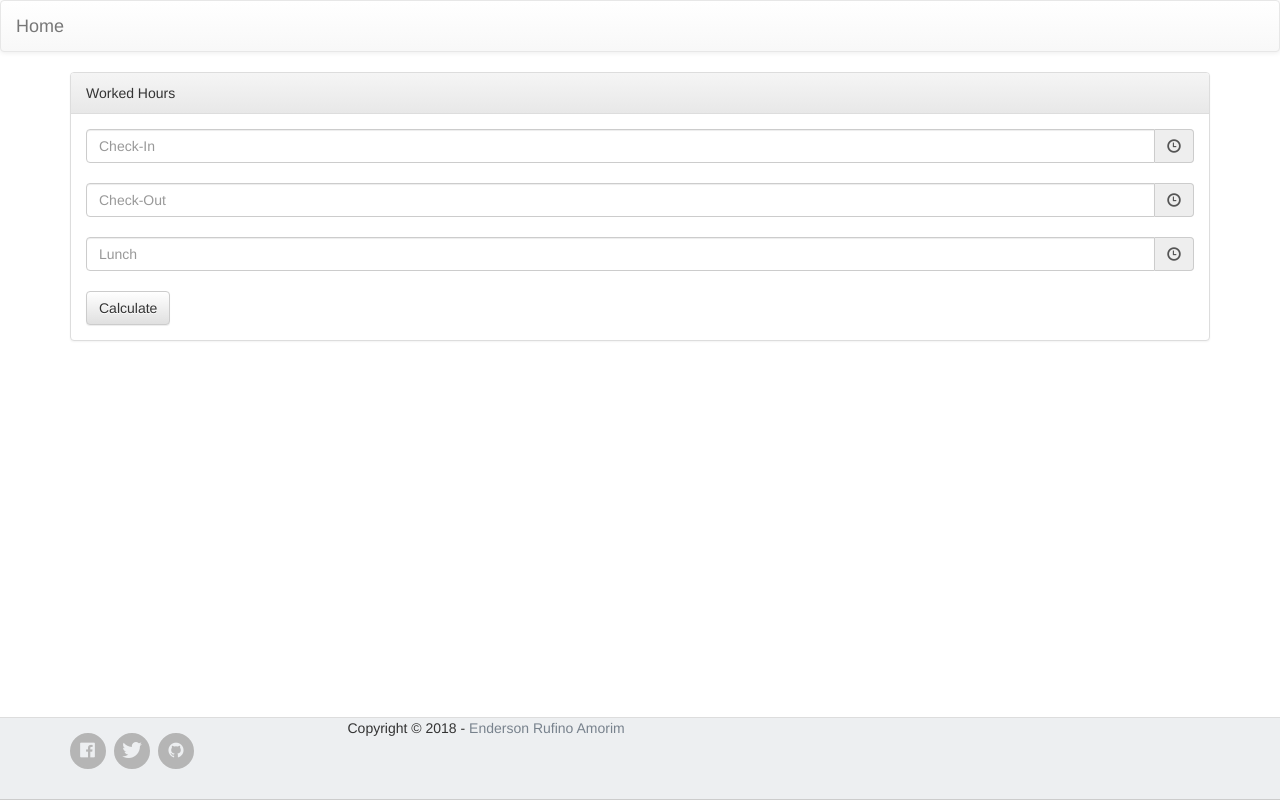
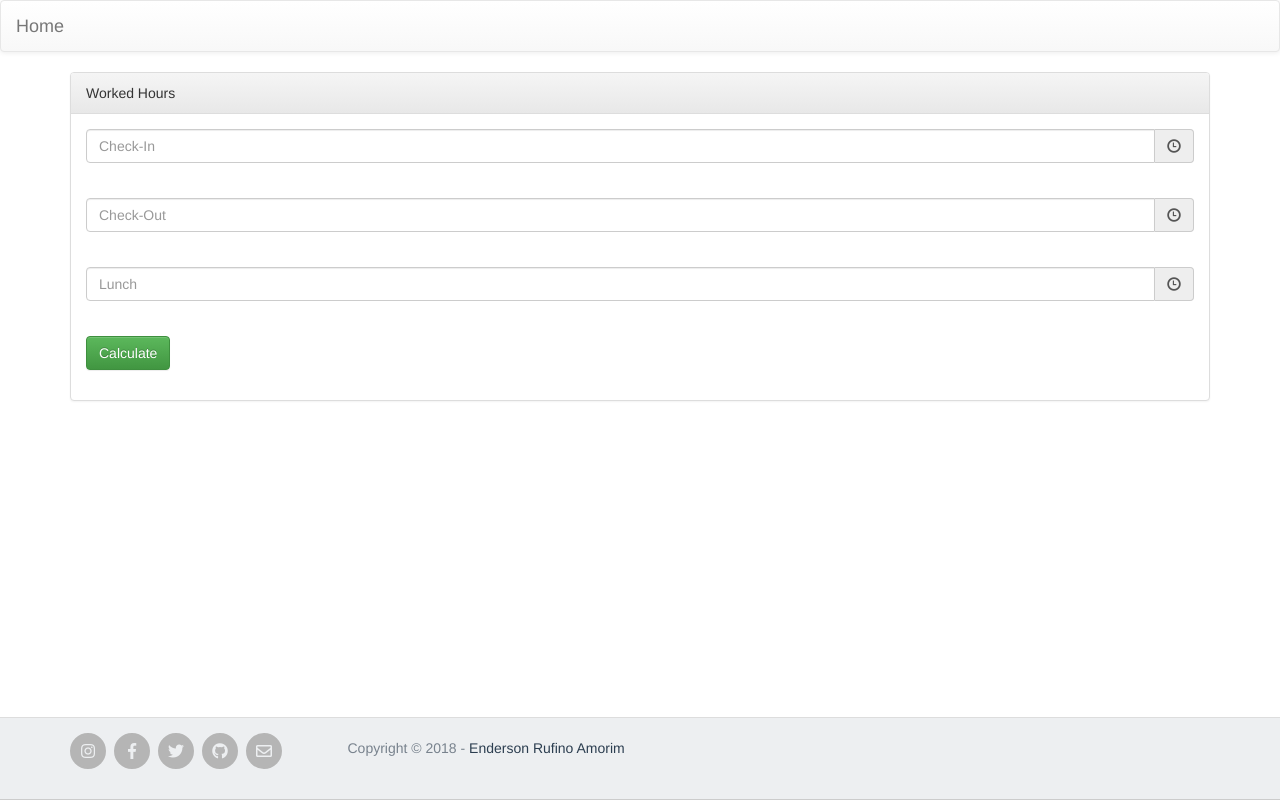
Before and after one commit to endersonra/WorkedHours, a plain HTML site: page index.html in a window 1280 px wide. Drawn offline with nearby package versions, Linux system fonts and the light colour scheme.

Commit message:
alter position of clock picker and icons socials

```diff
--- /dev/null
+++ b/css/container.css
@@ -0,0 +1,3 @@
+.container{
+    border-top: 55px;
+}
--- a/css/footer.css
+++ b/css/footer.css
@@ -28,16 +28,20 @@
 	color: #7F8C8D;
 }
 .footer ul li a {
-	padding: 0 0 5px 0;
+	padding: 0 0 0px 0;
 	display: block;
 }
 .footer a {
+	color: #2c3e50;
+	text-decoration: none;
+}
+
+.footer p {
+	margin-top: 20px;
+	margin-left: 70;
 	color: #78828D;
 	text-decoration: none;
 }
-
-
-
 
 .social li {
 	background: none repeat scroll 0 0 #B5B5B5;
--- a/index.html
+++ b/index.html
@@ -13,13 +13,20 @@
     <link href="css/standalone.css" rel="stylesheet">
     <link href="css/devicon.css" rel="stylesheet">
     <link href="css/footer.css" rel="stylesheet">
-    <link rel="stylesheet" href="https://maxcdn.bootstrapcdn.com/bootstrap/3.3.7/css/bootstrap.min.css" integrity="sha384-BVYiiSIFeK1dGmJRAkycuHAHRg32OmUcww7on3RYdg4Va+PmSTsz/K68vbdEjh4u" crossorigin="anonymous">
-    <link rel="stylesheet" href="https://maxcdn.bootstrapcdn.com/bootstrap/3.3.7/css/bootstrap-theme.min.css" integrity="sha384-rHyoN1iRsVXV4nD0JutlnGaslCJuC7uwjduW9SVrLvRYooPp2bWYgmgJQIXwl/Sp" crossorigin="anonymous">
+    <link href="css/font-awesome.min.css">
+    <link rel="stylesheet" href="https://maxcdn.bootstrapcdn.com/bootstrap/3.3.7/css/bootstrap.min.css" integrity="sha384-BVYiiSIFeK1dGmJRAkycuHAHRg32OmUcww7on3RYdg4Va+PmSTsz/K68vbdEjh4u"
+        crossorigin="anonymous">
+    <link rel="stylesheet" href="https://maxcdn.bootstrapcdn.com/bootstrap/3.3.7/css/bootstrap-theme.min.css" integrity="sha384-rHyoN1iRsVXV4nD0JutlnGaslCJuC7uwjduW9SVrLvRYooPp2bWYgmgJQIXwl/Sp"
+        crossorigin="anonymous">
     <link rel="stylesheet" href="https://cdn.rawgit.com/konpa/devicon/df6431e323547add1b4cf45992913f15286456d3/devicon.min.css">
+    <link rel="stylesheet" href="https://use.fontawesome.com/releases/v5.2.0/css/all.css" integrity="sha384-hWVjflwFxL6sNzntih27bfxkr27PmbbK/iSvJ+a4+0owXq79v+lsFkW54bOGbiDQ"
+        crossorigin="anonymous">
+
     <script src="js/jquery-1.10.2.js"></script>
     <script src="js/clockpicker.js"></script>
     <script src="js/notify.min.js"></script>
 </head>
+
 <body>
     <nav class="navbar navbar-default">
         <div class="container-fixed">
@@ -28,13 +35,16 @@
             </div>
         </div>
     </nav>
+
+    <form>
         <div class="container">
 
             <div class="panel panel-default">
                 <div class="panel-heading">Worked Hours</div>
                 <div class="panel-body">
 
-                <div class="input-group clockpicker" data-placement="left" data-align="top" data-autoclose="true">
+
+                    <div class="input-group clockpicker form-group">
                         <input type="text" class="form-control" placeholder="Check-In" id="checkIn">
                         <span class="input-group-addon">
                             <span class="glyphicon glyphicon-time"></span>
@@ -43,7 +53,7 @@
 
                     <br/>
 
-                <div class="input-group clockpicker" data-placement="left" data-align="top" data-autoclose="true">
+                    <div class="input-group clockpicker form-group">
                         <input type="text" class="form-control" placeholder="Check-Out" id="checkOut">
                         <span class="input-group-addon">
                             <span class="glyphicon glyphicon-time"></span>
@@ -52,7 +62,7 @@
 
                     <br/>
 
-                <div class="input-group clockpicker" data-placement="left" data-align="top" data-autoclose="true">
+                    <div class="input-group clockpicker form-group">
                         <input type="text" class="form-control" placeholder="Lunch" id="lunch">
                         <span class="input-group-addon">
                             <span class="glyphicon glyphicon-time"></span>
@@ -61,14 +71,25 @@
 
                     <br/>
 
-                <button class="btn btn-default" id="btnCalculate">Calculate</button>
+                    <div class="form-group">
+                        <button type="button" class="btn btn-success" id="btnCalculate">Calculate</button>
+                    </div>
+
+
 
                     <script type="text/javascript">
-                    $('.clockpicker').clockpicker();
+                        $('.clockpicker').clockpicker({
+                            placement: 'bottom',
+                            align: 'right',
+                            autoclose: true,
+                        });
                     </script>
                 </div>
             </div>
         </div>
+    </form>
+
+
 
     <footer>
         <div class="footer" id="footer">
@@ -77,17 +98,28 @@
                     <div class="col-lg-3  col-md-3 col-sm-6 col-xs-12 ">
                         <ul class="social">
                             <li>
+                                <a href="https://www.instagram.com/enderson_rufino/">
+                                    <i class="fab fa-instagram"></i>
+                                </a>
+                            </li>
+                            <li>
                                 <a href="https://www.facebook.com/enderson.amorim.5">
-                                    <i class="devicon-facebook-plain"></i>   </a>
+                                    <i class="fab fa-facebook-f"></i>
+                                </a>
                             </li>
                             <li>
                                 <a href="https://twitter.com/endersonramorim">
-                                    <i class="devicon-twitter-plain"></i>
+                                    <i class="fab fa-twitter"></i>
                                 </a>
                             </li>
                             <li>
                                 <a href="https://github.com/endersonra">
-                                    <i class="devicon-github-plain"></i>
+                                    <i class="fab fa-github"></i>
+                                </a>
+                            </li>
+                            <li>
+                                <a href="mailto:endersonrufino@gmail.com">
+                                    <i class="far fa-envelope"></i>
                                 </a>
                             </li>
                         </ul>
@@ -101,4 +133,5 @@
     </footer>
     <script src="js/clock.js"></script>
 </body>
+
 </html>
```
Also changed, not shown: img/time-wallpaper.jpg (added). Lines whose indentation alone changed are shown as unchanged.
